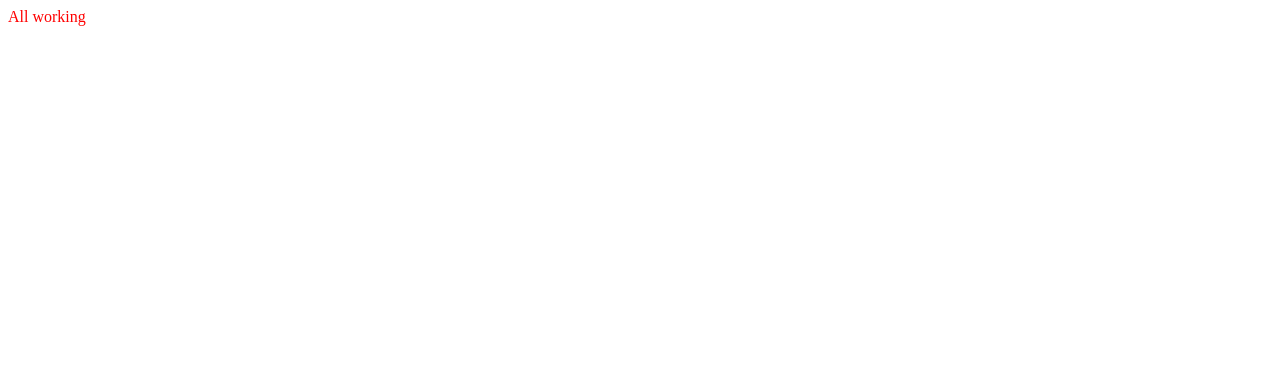
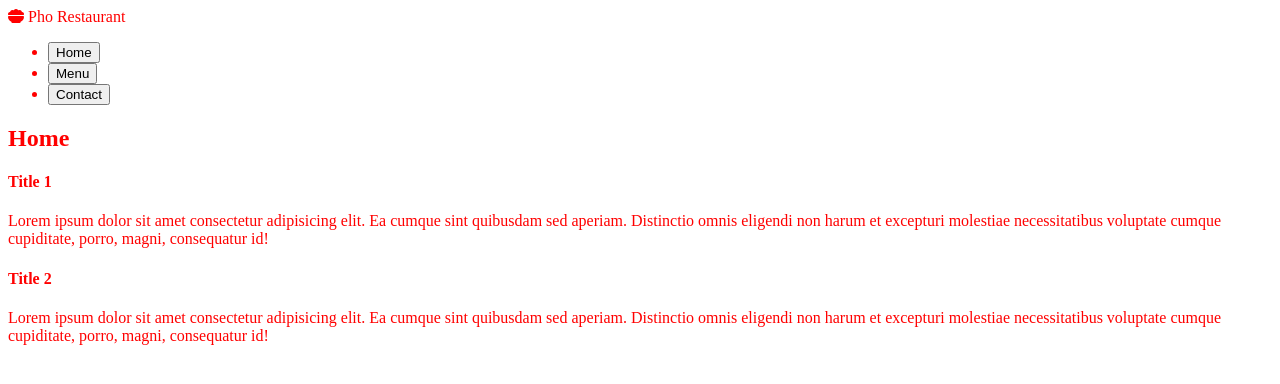
Before and after one commit to jonhatanh/restaurant-page, a plain HTML site: page index.html in a window 1280 px wide. Drawn offline with Linux system fonts and the light colour scheme.

Commit message:
Add nav and tabs

```diff
--- a/index.html
+++ b/index.html
@@ -4,10 +4,39 @@
     <meta charset="UTF-8">
     <meta name="viewport" content="width=device-width, initial-scale=1.0">
     <title>Restaurant Page</title>
+    <script src="https://kit.fontawesome.com/48026a7184.js" crossorigin="anonymous"></script>
 </head>
 <body>
     <div id="content">
-        All working
+        <header>
+            <div class="logo">
+                <i class="fa-solid fa-bowl-food"></i>
+                Pho Restaurant
+            </div>
+            <nav>
+                <ul>
+                    <li class="nav-link selected"><button id="homeLink">Home</button></li>
+                    <li class="nav-link"><button id="menuLink">Menu</button></li>
+                    <li class="nav-link"><button id="contactLink">Contact</button></li>
+                </ul>
+            </nav>
+        </header>
+        <div id="tabs" class="tabs">
+            <div id="home">
+                <h2>Home</h2>
+                <div class="home-content">
+                    <h4>Title 1</h4>
+                    <p>Lorem ipsum dolor sit amet consectetur adipisicing elit. Ea cumque sint quibusdam sed aperiam. Distinctio omnis eligendi non harum et excepturi molestiae necessitatibus voluptate cumque cupiditate, porro, magni, consequatur id!</p>
+                </div>
+                <div class="home-content">
+                    <h4>Title 2</h4>
+                    <p>Lorem ipsum dolor sit amet consectetur adipisicing elit. Ea cumque sint quibusdam sed aperiam. Distinctio omnis eligendi non harum et excepturi molestiae necessitatibus voluptate cumque cupiditate, porro, magni, consequatur id!</p>
+                </div>
+            </div>
+
+        </div>
+
+
     </div>
     <script src="main.js"></script>
 
```
